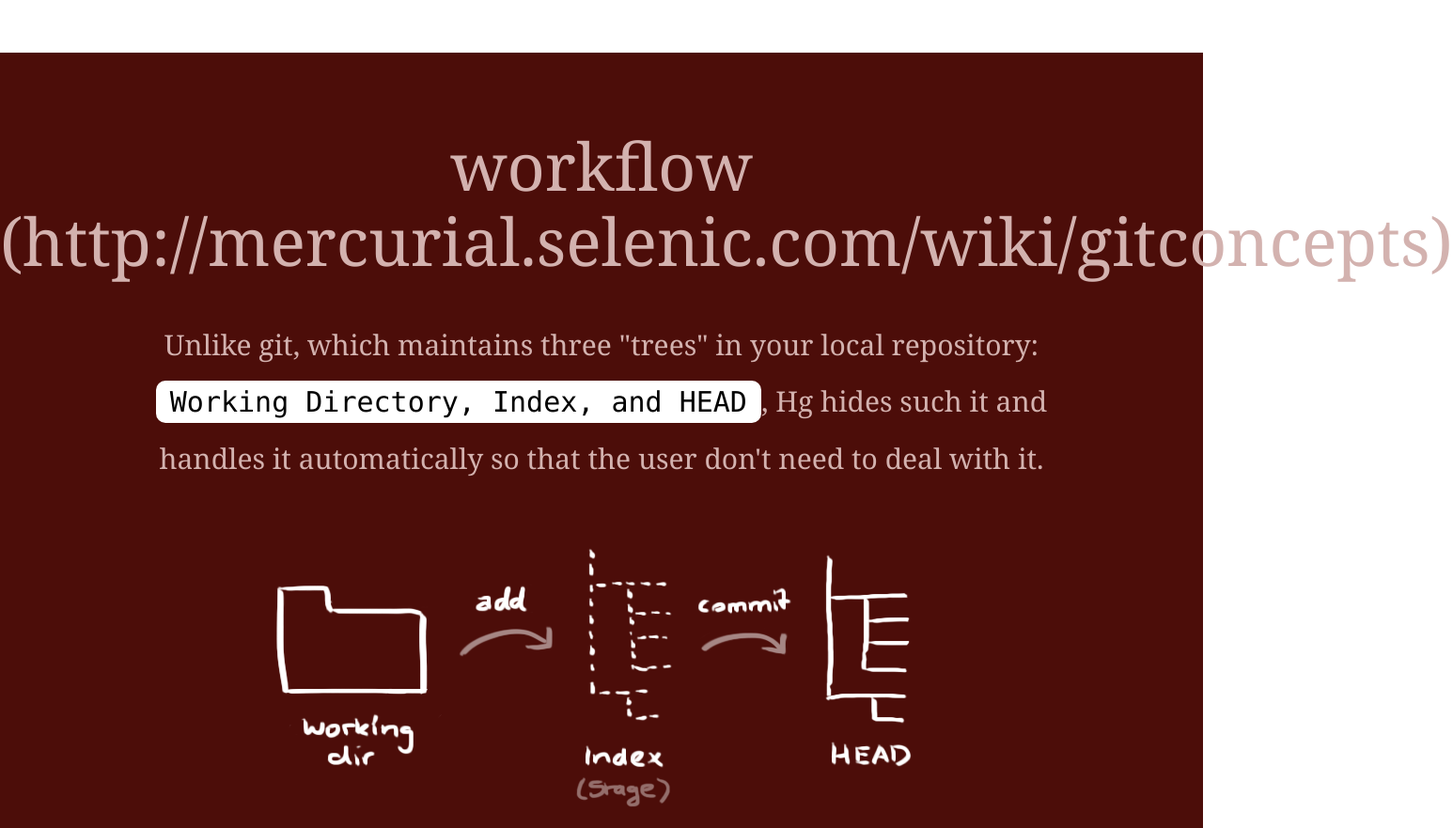
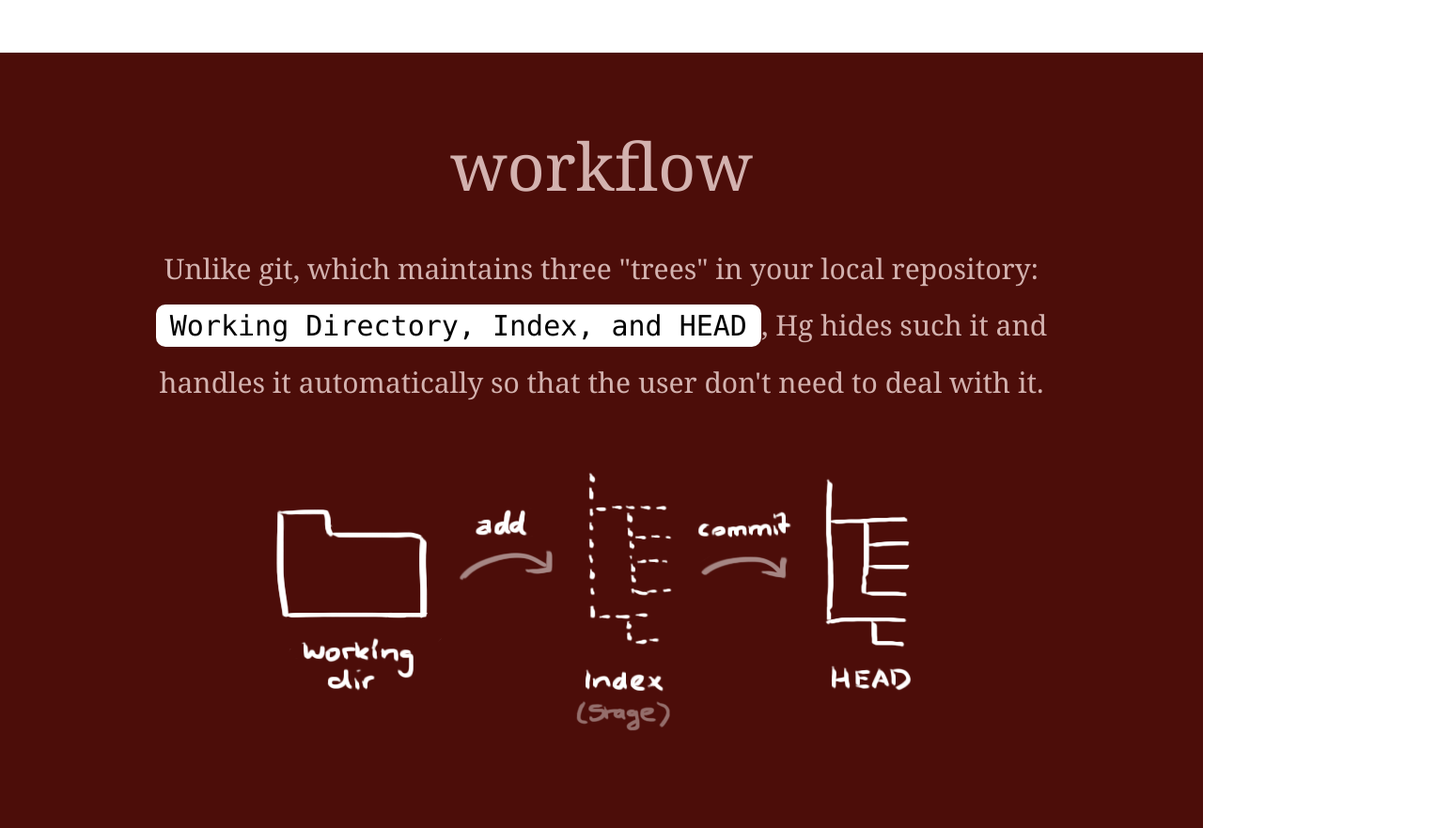
Before and after one commit to xiaoganghan/hg-guide, a plain HTML site: page index.html in a window 1280 px wide. Shown: the part 2200-3081 px from the top of the page at 94% size, 1546 px wide, since content can reach past the window. Drawn offline with nearby package versions, Linux system fonts and the light colour scheme; a script that the page names is missing; a web font is replaced by a local one.

Commit message:
remove not used links

```diff
--- a/index.html
+++ b/index.html
@@ -69,7 +69,7 @@
     </div>
     <a name="trees"></a>
     <div class="scrollblock block-trees">
-        <h2>workflow (http://mercurial.selenic.com/wiki/GitConcepts)</h2>
+        <h2>workflow</h2>
         <p>
             Unlike git, which maintains three "trees" in your local repository: <code>Working Directory, Index, and HEAD</code>, Hg hides such it and handles it automatically so that the user don't need to deal with it.
         </p>
```
